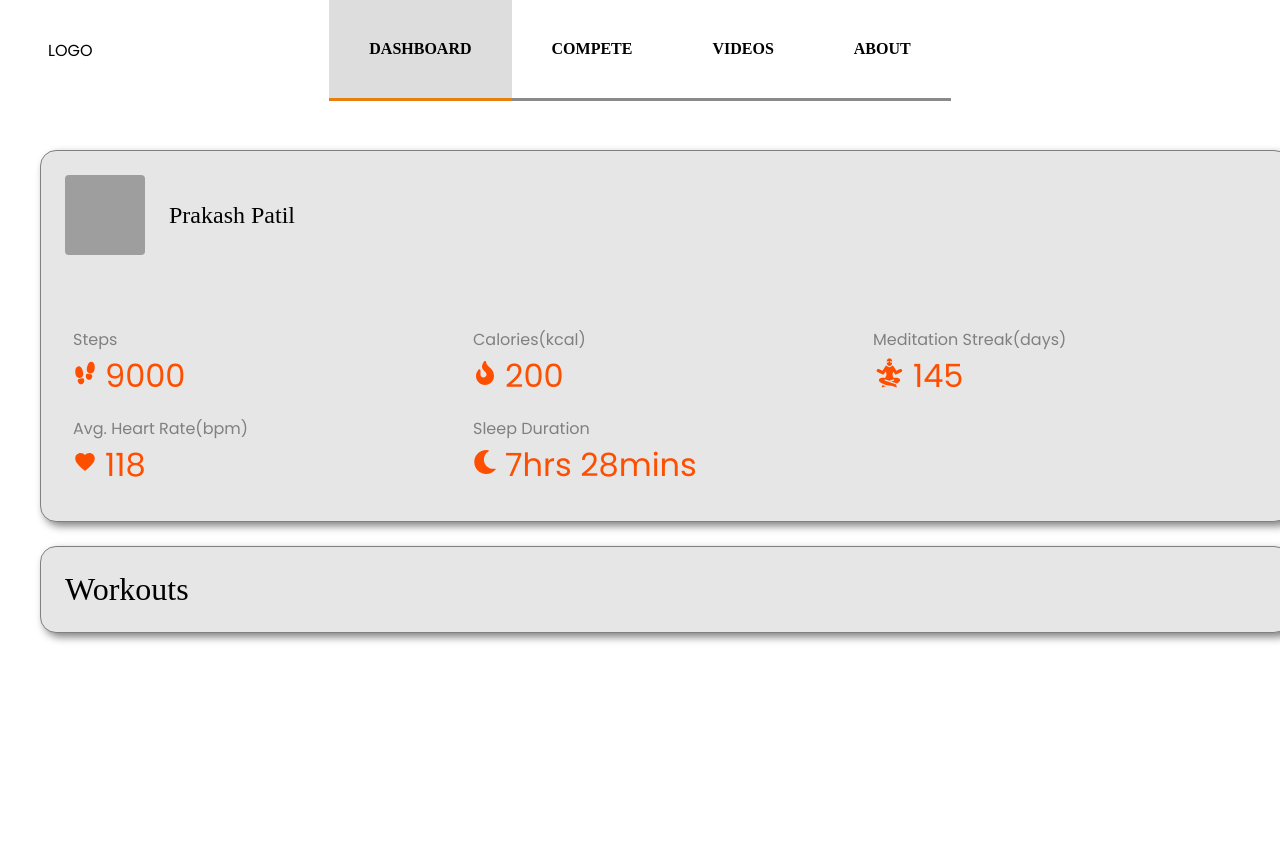
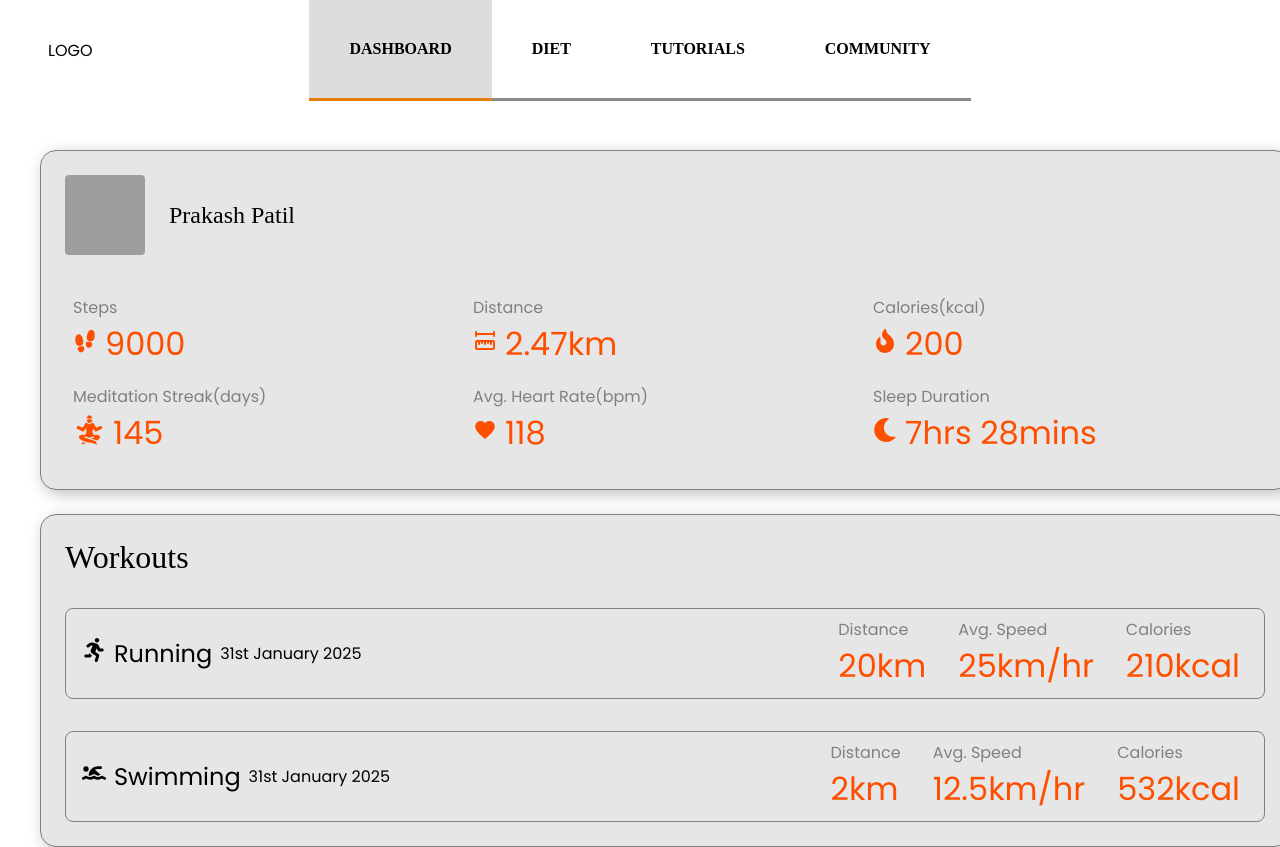
Before and after one commit to tarans102/FlexWizardsFrontendOdyssey, a React (Vite) app: page /dashboard in a window 1280 px wide. Before the commit the page ends 800 px from the top, so only its background shows below. Built offline with nearby package versions, Linux system fonts and the light colour scheme; grey boxes are pictures that could not be loaded.

Commit message:
Dashboard Modifications

```diff
--- a/src/App.jsx
+++ b/src/App.jsx
@@ -1,6 +1,7 @@
 import { Route, Routes } from "react-router-dom";
 import Diet from "./components/diet.jsx";
 import Login from "./components/Login";
+import Navbar from "./components/Navbar.jsx";
 import Signup from "./components/Signup";
 import Tutorials from "./components/Tutorials";
 import Dashboard from "./pages/Dashboard.jsx";
@@ -8,6 +9,8 @@ import "./styles/base.css";
 
 function App() {
     return (
+        <>
+            <Navbar />
             <Routes>
                 <Route path="/diet" element={<Diet />}></Route>
                 <Route path="/Login" element={<Login />} />
@@ -15,6 +18,7 @@ function App() {
                 <Route path="/Tutorials" element={<Tutorials />} />
                 <Route path="/dashboard" element={<Dashboard />}></Route>
             </Routes>
+        </>
     );
 }
 
--- a/src/components/Navbar.jsx
+++ b/src/components/Navbar.jsx
@@ -18,17 +18,17 @@ const Navbar = () => {
                 </div>
                 <div className="logo">LOGO</div>
                 <div className="navbarLinks">
-                    <a href="" className="navbarLink navActive">
+                    <a href="/dashboard" className="navbarLink navActive">
                         Dashboard
                     </a>
-                    <a href="" className="navbarLink">
-                        Compete
+                    <a href="/diet" className="navbarLink">
+                        Diet
                     </a>
-                    <a href="" className="navbarLink">
-                        Videos
+                    <a href="/tutorials" className="navbarLink">
+                        Tutorials
                     </a>
-                    <a href="" className="navbarLink">
-                        About
+                    <a href="/community" className="navbarLink">
+                        Community
                     </a>
                 </div>
             </div>
--- a/src/components/WorkoutDetail.jsx
+++ b/src/components/WorkoutDetail.jsx
@@ -1,7 +1,24 @@
 import React from "react";
+import WorkoutStat from "./WorkoutStat";
 
 const WorkoutDetail = ({ workout }) => {
-    return <div></div>;
+    return (
+        <div className="workoutCard">
+            <div className="workoutType">
+                <div className="workoutTypeIcon">{workout.icon}</div>
+                <div className="workoutTypeTitle">{workout.type}</div>
+                <div className="workoutDate">{workout.date}</div>
+            </div>
+            <div className="spacer" style={{ flexGrow: 1 }}></div>
+            <div className="workoutStats">
+                <div className="workoutStat">
+                    {workout.stats.map((wStat) => (
+                        <WorkoutStat key={wStat.stat} wStat={wStat} />
+                    ))}
+                </div>
+            </div>
+        </div>
+    );
 };
 
 export default WorkoutDetail;
--- /dev/null
+++ b/src/components/WorkoutStat.jsx
@@ -0,0 +1,14 @@
+import React from "react";
+
+const WorkoutStat = ({ wStat }) => {
+    return (
+        <div>
+            <div className="dashboardUserStat">
+                <div className="dashboardUserStatTitle">{wStat.stat}</div>
+                <div className="dashboardUserStatValue">{wStat.value}</div>
+            </div>
+        </div>
+    );
+};
+
+export default WorkoutStat;
--- a/src/pages/Dashboard.jsx
+++ b/src/pages/Dashboard.jsx
@@ -1,10 +1,12 @@
 import React, { useState } from "react";
-import { FaFire, FaMoon } from "react-icons/fa";
+import { FaFire, FaMoon, FaRunning } from "react-icons/fa";
+import { FaPersonSwimming } from "react-icons/fa6";
 import { GiMeditation } from "react-icons/gi";
 import { IoMdHeart } from "react-icons/io";
 import { IoFootsteps } from "react-icons/io5";
+import { TbRulerMeasure } from "react-icons/tb";
 import DashboardUserStat from "../components/dashboardUserStat";
-import Navbar from "../components/Navbar";
+import WorkoutDetail from "../components/WorkoutDetail";
 import "../styles/Dashboard.css";
 import "../styles/Navbar.css";
 const Dashboard = () => {
@@ -13,6 +15,11 @@ const Dashboard = () => {
             icon: <IoFootsteps size={24} />,
             stat: "Steps",
             value: 9000,
+        },
+        {
+            icon: <TbRulerMeasure size={24} />,
+            stat: "Distance",
+            value: "2.47km",
         },
         {
             icon: <FaFire size={24} />,
@@ -35,9 +42,31 @@ const Dashboard = () => {
             value: "7hrs 28mins",
         },
     ]);
+
+    const [workouts, setworkouts] = useState([
+        {
+            icon: <FaRunning size={24} />,
+            type: "Running",
+            stats: [
+                { stat: "Distance", value: "20km" },
+                { stat: "Avg. Speed", value: "25km/hr" },
+                { stat: "Calories", value: "210kcal" },
+            ],
+            date: "31st January 2025",
+        },
+        {
+            icon: <FaPersonSwimming size={24} />,
+            type: "Swimming",
+            stats: [
+                { stat: "Distance", value: "2km" },
+                { stat: "Avg. Speed", value: "12.5km/hr" },
+                { stat: "Calories", value: "532kcal" },
+            ],
+            date: "31st January 2025",
+        },
+    ]);
     return (
         <>
-            <Navbar />
             <div className="dashboardMainContainer">
                 <div className="dashboardContainer">
                     <div className="dashboardCard">
@@ -61,6 +90,12 @@ const Dashboard = () => {
                     </div>
                     <div className="dashboardCard">
                         <div className="dashboardWorkoutTitle">Workouts</div>
+                        {workouts.map((workout) => (
+                            <WorkoutDetail
+                                workout={workout}
+                                key={workout.type}
+                            />
+                        ))}
                     </div>
                 </div>
             </div>
--- a/src/styles/Dashboard.css
+++ b/src/styles/Dashboard.css
@@ -16,12 +16,12 @@
     width: 100%;
     display: flex;
     flex-direction: column;
-    gap: 64px;
+    gap: 32px;
     padding: 24px;
     background-color: rgb(230, 230, 230);
     border-radius: 16px;
     border: 1px solid grey;
-    box-shadow: 4px 4px 8px grey;
+    box-shadow: 4px 4px 16px rgb(190, 190, 190);
 }
 
 .dashboardUserDetails {
@@ -74,3 +74,30 @@
     font-size: 32px;
     font-family: Montserrat;
 }
+
+.workoutCard {
+    display: flex;
+    flex-direction: row;
+    align-items: center;
+    padding: 0px 16px;
+    border: 1px solid grey;
+    border-radius: 8px;
+}
+
+.workoutTypeTitle {
+    font-size: 24px;
+}
+
+.workoutType {
+    display: flex;
+    flex-direction: row;
+    gap: 8px;
+    align-items: center;
+    justify-content: center;
+}
+
+.workoutStat {
+    display: flex;
+    flex-direction: row;
+    gap: 16px;
+}
```
Lines whose indentation alone changed are shown as unchanged.
